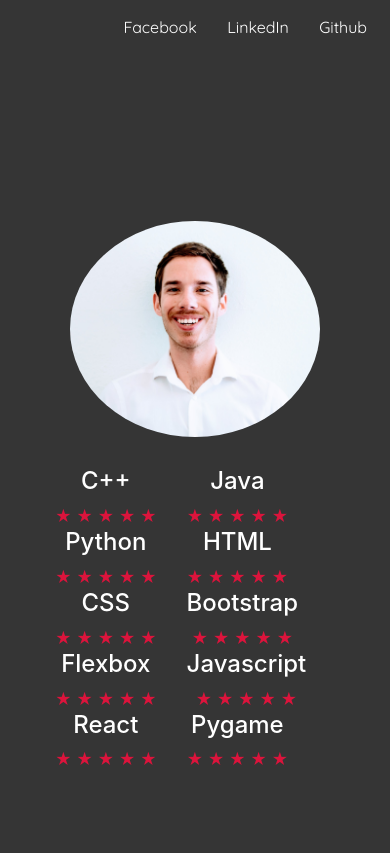
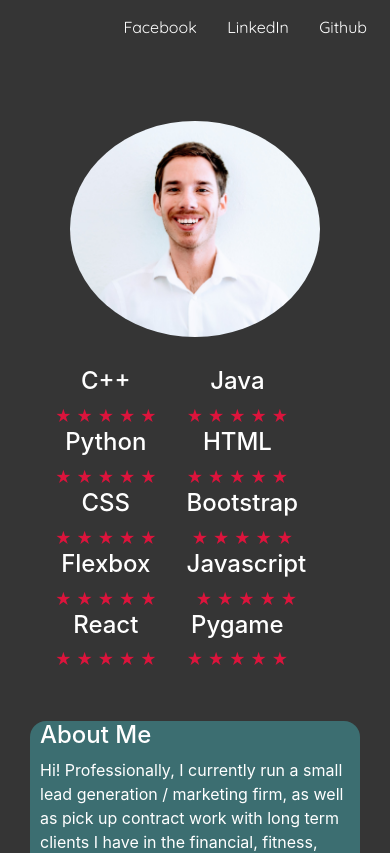
Before and after one commit to bacongentleman/bacongentleman.github.io, a plain HTML site: page index.html in a window 390 px wide. Shown: the top 853 px of the page. Drawn offline with nearby package versions, Linux system fonts and the light colour scheme; a script that the page names is missing.

Commit message:
Update style.css

```diff
--- a/style.css
+++ b/style.css
@@ -27,6 +27,9 @@ color: white;
 }
 */
 
+
+
+
 @media(max-width: 780px){
     .flex_skills{
         display: flex;
@@ -44,7 +47,7 @@ color: white;
     display: flex;
     justify-content: space-between;
     padding: 0 30px;
-    padding-bottom: 100px;
+    padding-bottom: 50px;
     width: 100%;
     height: auto;
 }
@@ -101,6 +104,7 @@ height: auto;
 
 
 
+@media (min-width: 780px){
     .navbar{
         width: 100%;
         height: 38px;
@@ -113,6 +117,23 @@ height: auto;
 
 
 
+    }
+}
+
+@media (max-width: 780px){
+    .navbar{
+        width: 100%;
+        height: 38px;
+
+        display: flex;
+        justify-content:flex-end;
+        align-items:flex-end;
+        padding: 5px 0px 50px 0px;
+        padding-bottom: 100px;
+
+
+
+    }
 }
 
 .navbar a{
```
Lines whose indentation alone changed are shown as unchanged.
